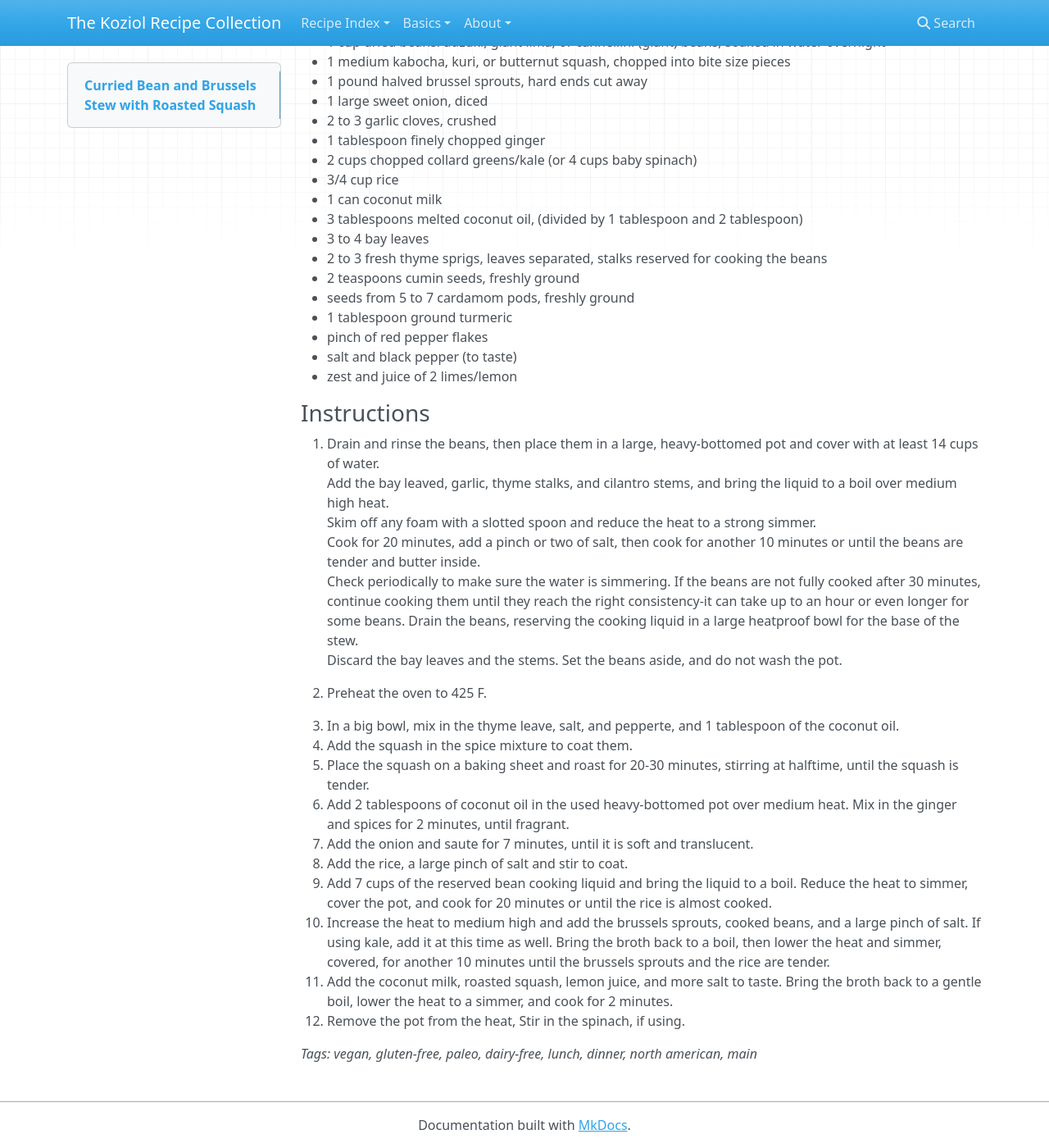
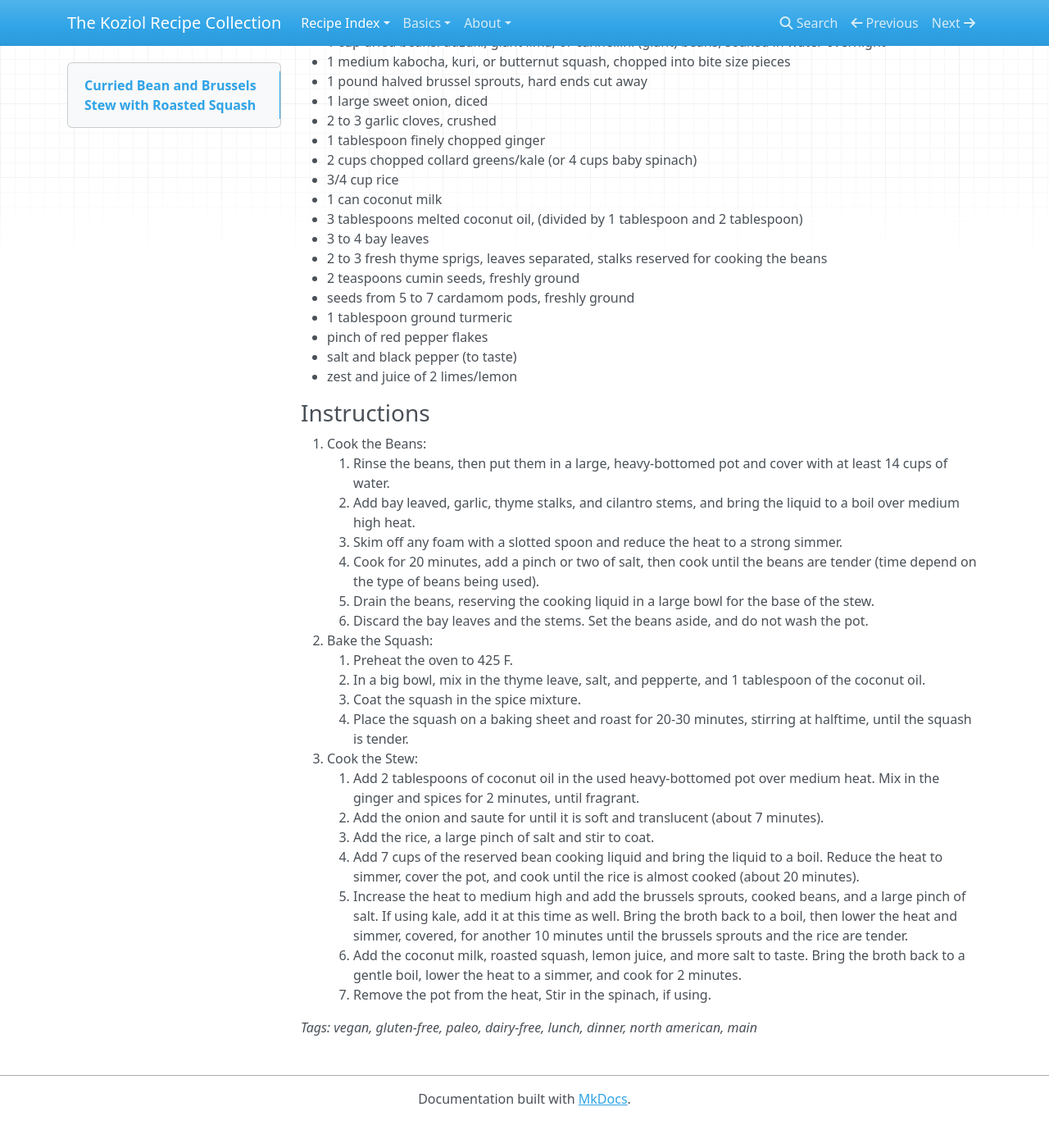
Before and after one commit to carolekoziol/recipes, an MkDocs documentation site: the page built from docs/soups_stews/curried_bean_brussels_stew_squash.md, in a window 1280 px wide and 1400 px high, scrolled down 827 px. Shown: the whole window at 82% size. Built offline with MkDocs 1.6.1, drawn with Linux system fonts in a browser that asks for light colours; nearby versions of some CDN libraries; after the commit the page ends 2195 px from its top, so only the background shows below that.

```diff
--- a/docs/soups_stews/curried_bean_brussels_stew_squash.md
+++ b/docs/soups_stews/curried_bean_brussels_stew_squash.md
@@ -33,24 +33,25 @@
 
 ### Instructions
 
-1. Drain and rinse the beans, then place them in a large, heavy-bottomed pot and cover with at least 14 cups of water.
-Add the bay leaved, garlic, thyme stalks, and cilantro stems, and bring the liquid to a boil over medium high heat.
-Skim off any foam with a slotted spoon and reduce the heat to a strong simmer.
-Cook for 20 minutes, add a pinch or two of salt, then cook for another 10 minutes or until the beans are tender and butter inside.
-Check periodically to make sure the water is simmering.  If the beans are not fully cooked after 30 minutes, continue cooking them until they reach the right consistency-it can take up to an hour or even longer for some beans.
-Drain the beans, reserving the cooking liquid in a large heatproof bowl for the base of the stew.
-Discard the bay leaves and the stems.  Set the beans aside, and do not wash the pot.
-
-2. Preheat the oven to 425 F.
-3. In a big bowl, mix in the thyme leave, salt, and pepperte, and 1 tablespoon of the coconut oil.
-4. Add the squash in the spice mixture to coat them.
-5. Place the squash on a baking sheet and roast for 20-30 minutes, stirring at halftime, until the squash is tender.
-6. Add 2 tablespoons of coconut oil in the used heavy-bottomed pot over medium heat. Mix in the ginger and spices for 2 minutes, until fragrant.
-7. Add the onion and saute for 7 minutes, until it is soft and translucent.
-8. Add the rice, a large pinch of salt and stir to coat.
-9. Add 7 cups of the reserved bean cooking liquid and bring the liquid to a boil. Reduce the heat to simmer, cover the pot, and cook for 20 minutes or until the rice is almost cooked.
-10. Increase the heat to medium high and add the brussels sprouts, cooked beans, and a large pinch of salt.  If using kale, add it at this time as well.  Bring the broth back to a boil, then lower the heat and simmer, covered, for another 10 minutes until the brussels sprouts and the rice are tender.
-11. Add the coconut milk, roasted squash, lemon juice, and more salt to taste.  Bring the broth back to a gentle boil, lower the heat to a simmer, and cook for 2 minutes.
-12.  Remove the pot from the heat, Stir in the spinach, if using.
+1. Cook the Beans:
+	1. Rinse the beans, then put them in a large, heavy-bottomed pot and cover with at least 14 cups of water.
+	2. Add bay leaved, garlic, thyme stalks, and cilantro stems, and bring the liquid to a boil over medium high heat.
+	3. Skim off any foam with a slotted spoon and reduce the heat to a strong simmer.
+	4. Cook for 20 minutes, add a pinch or two of salt, then cook until the beans are tender (time depend on the type of beans being used).
+	5. Drain the beans, reserving the cooking liquid in a large bowl for the base of the stew.
+	6. Discard the bay leaves and the stems.  Set the beans aside, and do not wash the pot.
+2. Bake the Squash:
+	1. Preheat the oven to 425 F.
+	2. In a big bowl, mix in the thyme leave, salt, and pepperte, and 1 tablespoon of the coconut oil.
+	3. Coat the squash in the spice mixture.
+	4. Place the squash on a baking sheet and roast for 20-30 minutes, stirring at halftime, until the squash is tender.
+3. Cook the Stew:
+	1. Add 2 tablespoons of coconut oil in the used heavy-bottomed pot over medium heat. Mix in the ginger and spices for 2 minutes, until fragrant.
+	2. Add the onion and saute for until it is soft and translucent (about 7 minutes).
+	3. Add the rice, a large pinch of salt and stir to coat.
+	4. Add 7 cups of the reserved bean cooking liquid and bring the liquid to a boil. Reduce the heat to simmer, cover the pot, and cook until the rice is almost cooked (about 20 minutes).
+	5. Increase the heat to medium high and add the brussels sprouts, cooked beans, and a large pinch of salt.  If using kale, add it at this time as well.  Bring the broth back to a boil, then lower the heat and simmer, covered, for another 10 minutes until the brussels sprouts and the rice are tender.
+	6. Add the coconut milk, roasted squash, lemon juice, and more salt to taste.  Bring the broth back to a gentle boil, lower the heat to a simmer, and cook for 2 minutes.
+	7.  Remove the pot from the heat, Stir in the spinach, if using.
 
 _Tags: vegan, gluten-free, paleo, dairy-free, lunch, dinner, north american, main_
--- a/mkdocs.yml
+++ b/mkdocs.yml
@@ -29,21 +29,23 @@ nav:
     - Main Courses:
         - North American:
             - Big Bhaji Burger: 'main_course/big_bhaji_burger.md'
-
+            - Tofu Quiche: 'main_course/tofu_quiche.md'
             - Roasted Cauliflower Steaks: 'main_course/roasted_cauliflower_steaks.md'
         - Bowls:
             - General Tao Noodle Bowl: 'main_course/general_tao_noodle_bowl.md'
+            - Bibimbap: 'main_course/bibimbap.md'
+            - Loco Moco: 'main_course/loco_moco.md'
         - Casseroles:
             - Jambalaya: 'main_course/jambalaya.md'
         - Curry & Pad Thai:
             - Coconut Chickpea Curry: 'main_course/coconut_chickpea_curry.md'
-            - Robyn's Thai Red Curry Chicken: 'main_course/robyn_thai_red_curry_chicken.md'
+            - Robyn Thai Red Curry Chicken: 'main_course/robyn_thai_red_curry_chicken.md'
             - Noodle-Free Pad Thai: 'main_course/noodle_free_pad_thai.md'
         - Mediterranean:
             - Donair: 'main_course/donair.md'
             - Falafel: 'main_course/falafel.md'
         - Stir-Fry:
-            - Food: ''
+            - General Tao Chicken: 'main_course/general_tao_chicken.md'
         - Indian:
             - Aloo Mushroom Masala: 'main_course/mushroom_masala.md'
             - Baingan Bharta: 'main_course/baingan_bharta.md'
@@ -74,18 +76,22 @@ nav:
         - Soups:
             - Food: ''
         - Stews:
-            - Curried Bean+Brussels Stew with Roasted Squash: 'soups_stews/curried_bean_brussels_stew_squash'
+            - Curried Bean and Brussels Stew with Roasted Squash: 'soups_stews/curried_bean_brussels_stew_squash.md'
     - Sauces/Dips/Condiments:
         - Sauce:
             - Tomato-Based Pasta Sauce: 'sauces/standard_tomato_based_pasta_sauce.md'
 - Basics:
+    - Broth:
+        - Bone Broth: ''
+        - Vegetable Broth: ''
+    - Fermentation:
+        - Kimchi: ''
+        - Sourkraut: ''
+    - Sausage: ''
+    - Sourdough Starter: ''
     - Tofu:
         - Soy tofu: ''
         - Chickpea tofu: ''
     - Tempeh: ''
-    - Sausage: ''
-    - Broth:
-        - Bone Broth: ''
-        - Vegetable Broth: ''
 - About:
     - 'Placeholder'
```
Also changed, not shown: docs/main_course/bibimbap.md (added, +58 -0 lines), docs/main_course/falafel.md (+3 -6 lines), docs/main_course/general_tao_chicken.md (added, +54 -0 lines), docs/main_course/loco_moco.md (added, +36 -0 lines), docs/main_course/tofu_quiche.md (added, +79 -0 lines), docs/img/bibimbap.jpg (added), docs/img/bibimbap_eat.jpg (added), docs/img/falafel.jpg, docs/img/general_tso_chicken.jpg (added), docs/img/loco_moco.jpg (added), docs/img/tofu_quiche.jpg (added).
